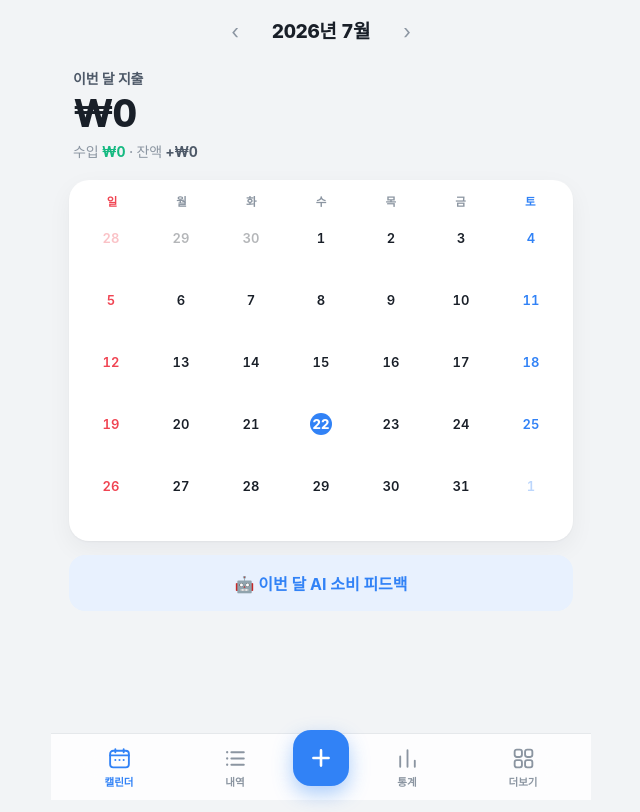
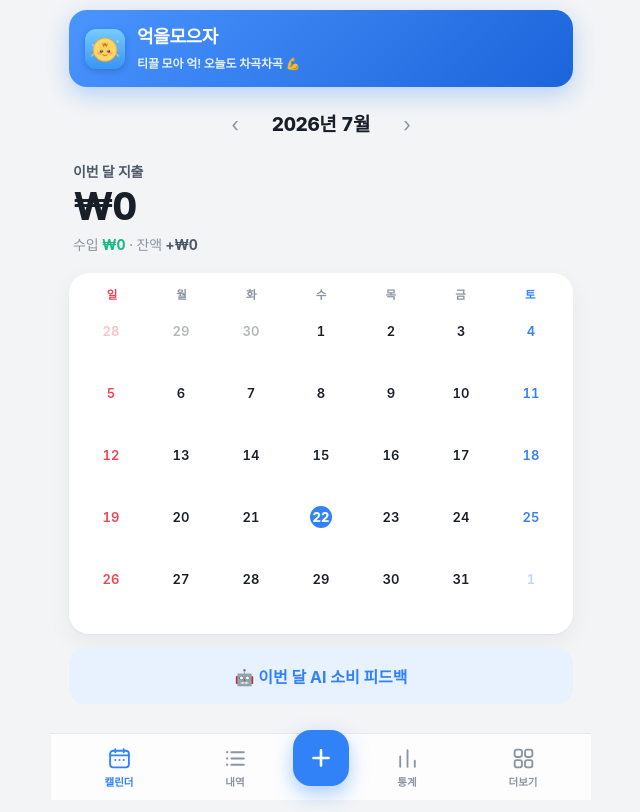
Before and after one commit to kkmin99/moneybook, a plain HTML site: page index.html in a window 1280 px wide. Shown: the whole page, without its empty margins (319-959 px from the left). Drawn offline with Linux system fonts and the light colour scheme.

Commit message:
홈 상단에 브랜드 배너 추가

```diff
--- a/app.js
+++ b/app.js
@@ -199,6 +199,10 @@ function renderHome() {
   }
 
   view.innerHTML = `
+    <div class="brand">
+      <img class="logo" src="icons/icon-192.png" alt="">
+      <div class="bt"><b>억을모으자</b><span>티끌 모아 억! 오늘도 차곡차곡 💪</span></div>
+    </div>
     ${monthBarHTML()}
     <div class="hero">
       <div class="label">이번 달 지출</div>
--- a/styles.css
+++ b/styles.css
@@ -52,6 +52,19 @@ input, select, textarea { font-family: inherit; font-size: 16px; color: var(--te
 
 #app { min-height: 100%; }
 #view { padding: calc(var(--safe-top) + 6px) 18px 108px; max-width: 540px; margin: 0 auto; }
+
+/* ── 브랜드 배너 ── */
+.brand {
+  display: flex; align-items: center; gap: 12px;
+  background: linear-gradient(135deg, #4a95ff, #1b64da);
+  color: #fff; border-radius: 18px; padding: 13px 16px; margin: 4px 0 12px;
+  box-shadow: 0 8px 22px rgba(49,130,246,.3);
+}
+.brand .logo { width: 40px; height: 40px; border-radius: 11px; flex-shrink: 0; box-shadow: 0 2px 6px rgba(0,0,0,.18); }
+.brand .bt { flex: 1; min-width: 0; }
+.brand .bt b { display: block; font-size: 18px; font-weight: 800; letter-spacing: -0.02em; }
+.brand .bt span { font-size: 12px; opacity: .88; font-weight: 600; }
+.brand .coin { font-size: 22px; opacity: .9; }
 
 /* ── 상단 월 선택 바 ── */
 .appbar { display: flex; align-items: center; justify-content: center; position: relative; height: 52px; margin-bottom: 6px; }
--- a/sw.js
+++ b/sw.js
@@ -1,6 +1,6 @@
 // 서비스 워커 — 오프라인 캐시. 데이터는 캐시하지 않고(앱은 localStorage 사용),
 // 앱 셸(HTML/CSS/JS/아이콘)만 캐시해 인터넷 없이도 앱이 열리게 한다.
-const CACHE = 'moneybook-v4';
+const CACHE = 'moneybook-v5';
 const ASSETS = [
   './',
   './index.html',
```
